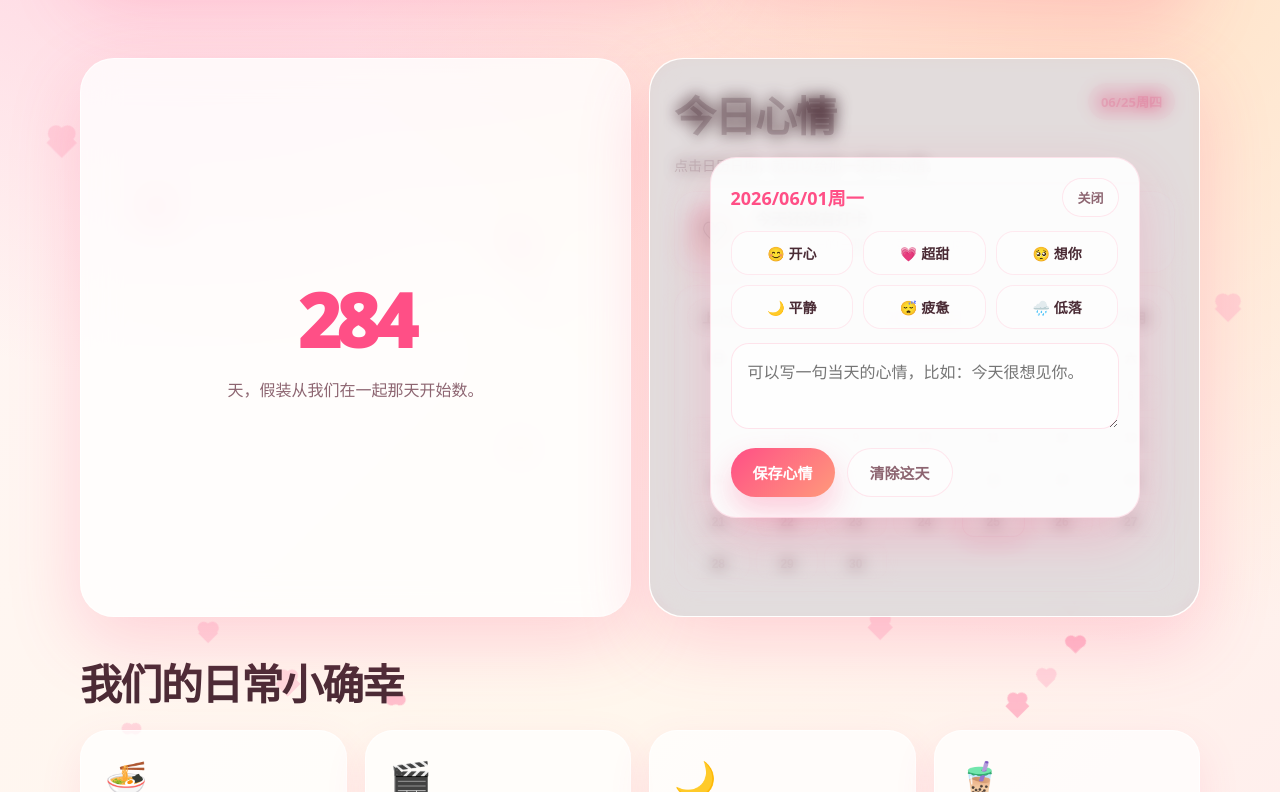
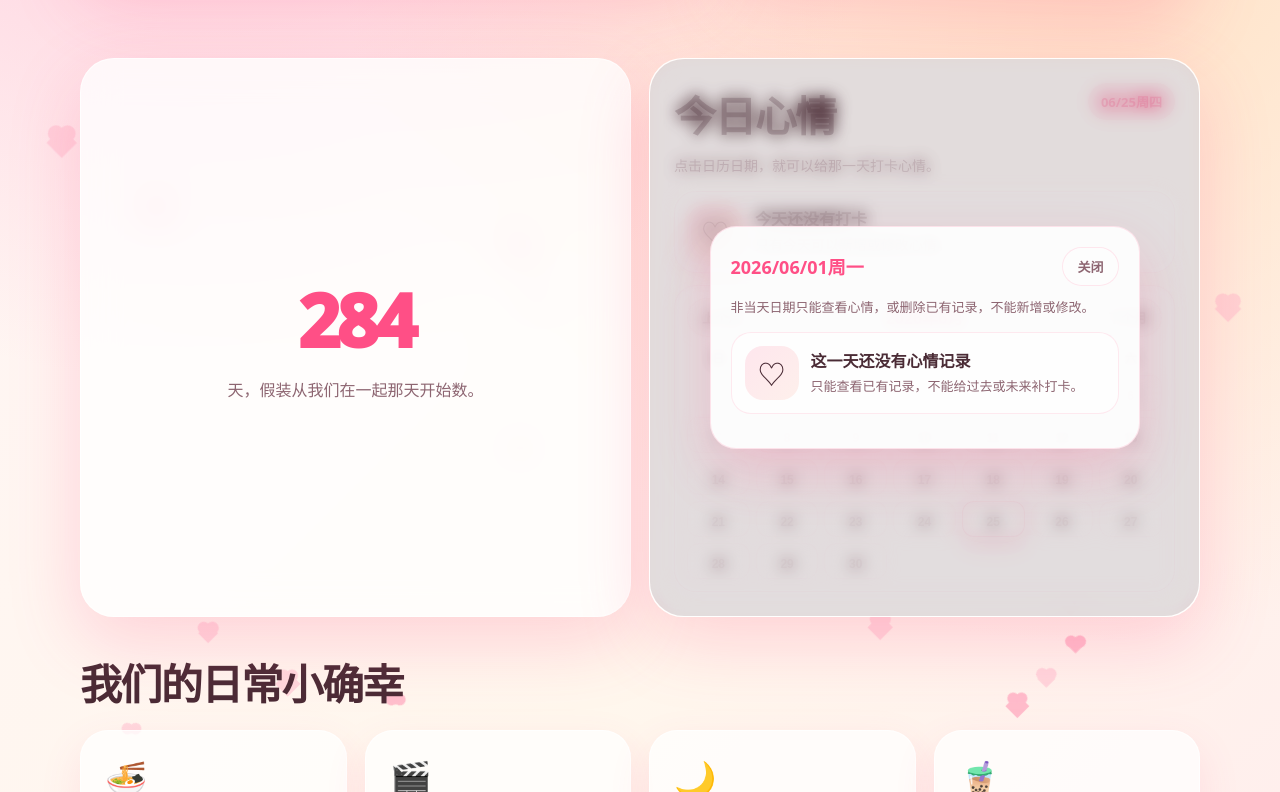
Before and after one commit to pancrasyang/love, a plain HTML site: page index.html in a window 1280 px wide. Both pictures are taken after a click on the button "这一天没有心情记录". Shown: the part 676-1468 px from the top of the page. Drawn offline with nearby package versions, Linux system fonts and the light colour scheme; no server answers.

Commit message:
Update index.html

```diff
--- a/index.html
+++ b/index.html
@@ -1,5 +1,5 @@
 <!DOCTYPE html>
-<!-- version: v10 | 恋爱计数与心情模块等高 + 删除歌单模块 -->
+<!-- version: v11 | 仅当天可心情打卡，历史日期仅查看或删除 -->
 <html lang="zh-CN">
 <head>
   <meta charset="UTF-8" />
@@ -558,6 +558,61 @@
       font-size: 18px;
     }
 
+    .mood-popover-tip {
+      margin: -4px 0 14px;
+      color: var(--muted);
+      font-size: 13px;
+      line-height: 1.7;
+    }
+
+    .mood-view-box {
+      display: none;
+      grid-template-columns: 54px 1fr;
+      gap: 12px;
+      align-items: center;
+      padding: 13px;
+      border-radius: 20px;
+      background: rgba(255, 255, 255, 0.68);
+      border: 1px solid rgba(255, 122, 162, 0.16);
+      margin-bottom: 14px;
+    }
+
+    .mood-view-box.show {
+      display: grid;
+    }
+
+    .mood-view-icon {
+      width: 54px;
+      height: 54px;
+      display: grid;
+      place-items: center;
+      border-radius: 18px;
+      background: linear-gradient(135deg, rgba(255, 122, 162, 0.18), rgba(255, 154, 123, 0.14));
+      font-size: 28px;
+    }
+
+    .mood-view-box strong {
+      display: block;
+      margin-bottom: 4px;
+    }
+
+    .mood-view-box p {
+      margin: 0;
+      color: var(--muted);
+      line-height: 1.6;
+      font-size: 13px;
+    }
+
+    .mood-popover.readonly .mood-options,
+    .mood-popover.readonly .mood-note-input,
+    .mood-popover.readonly #moodSaveButton {
+      display: none;
+    }
+
+    .mood-popover.no-record #moodDeleteButton {
+      display: none;
+    }
+
     .music-section {
       padding: clamp(26px, 4vw, 42px);
     }
@@ -1090,6 +1145,18 @@
               <button type="button" class="ghost small-button" onclick="closeMoodPopover()">关闭</button>
             </div>
 
+            <p class="mood-popover-tip" id="moodPopoverTip">
+              只有今天可以新增或修改心情，其他日期只能查看或删除已有记录。
+            </p>
+
+            <div class="mood-view-box" id="moodViewBox">
+              <div class="mood-view-icon" id="moodViewIcon">♡</div>
+              <div>
+                <strong id="moodViewText">这一天还没有心情记录</strong>
+                <p id="moodViewNote">只能查看已有记录，不能给过去或未来补打卡。</p>
+              </div>
+            </div>
+
             <div class="mood-options" id="moodOptions">
               <button type="button" class="mood-option" data-mood="happy" data-icon="😊" data-label="开心">😊 开心</button>
               <button type="button" class="mood-option" data-mood="sweet" data-icon="💗" data-label="超甜">💗 超甜</button>
@@ -1102,8 +1169,8 @@
             <textarea id="moodNoteInput" class="mood-note-input" placeholder="可以写一句当天的心情，比如：今天很想见你。"></textarea>
 
             <div class="mood-actions">
-              <button type="button" class="primary" onclick="saveSelectedMood()">保存心情</button>
-              <button type="button" class="ghost" onclick="clearSelectedMood()">清除这天</button>
+              <button type="button" id="moodSaveButton" class="primary" onclick="saveSelectedMood()">保存今日心情</button>
+              <button type="button" id="moodDeleteButton" class="ghost" onclick="clearSelectedMood()">删除记录</button>
             </div>
           </div>
         </div>
@@ -1403,6 +1470,13 @@
     const moodCalendarGrid = document.getElementById("moodCalendarGrid");
     const moodPopover = document.getElementById("moodPopover");
     const moodPopoverDate = document.getElementById("moodPopoverDate");
+    const moodPopoverTip = document.getElementById("moodPopoverTip");
+    const moodViewBox = document.getElementById("moodViewBox");
+    const moodViewIcon = document.getElementById("moodViewIcon");
+    const moodViewText = document.getElementById("moodViewText");
+    const moodViewNote = document.getElementById("moodViewNote");
+    const moodSaveButton = document.getElementById("moodSaveButton");
+    const moodDeleteButton = document.getElementById("moodDeleteButton");
 
     let selectedMood = null;
     let selectedMoodDateKey = getMoodDateKey();
@@ -1439,6 +1513,10 @@
 
     function getDateFromKey(dateKey) {
       return new Date(`${dateKey}T00:00:00`);
+    }
+
+    function isTodayMoodDate(dateKey) {
+      return dateKey === getMoodDateKey();
     }
 
     function updateMoodOptionActive() {
@@ -1462,7 +1540,7 @@
       if (!todayRecord) {
         moodTodayIcon.textContent = "♡";
         moodTodayText.textContent = "今天还没有打卡";
-        moodTodayNote.textContent = "点一下今天的日期，记录今日心情。";
+        moodTodayNote.textContent = "只有今天可以新增或修改心情。";
         return;
       }
 
@@ -1499,9 +1577,12 @@
         const record = records[dateKey];
         const mood = record ? moodMap[record.mood] : null;
         const todayClass = dateKey === todayKey ? "is-today" : "";
+        const titleText = dateKey === todayKey
+          ? "点击打卡或修改今天心情"
+          : (record ? "点击查看或删除这天心情" : "这一天没有心情记录");
 
         cells.push(`
-          <button type="button" class="mood-day ${todayClass}" onclick="openMoodPopover('${dateKey}')" title="${record ? escapeHtml(record.note || mood.label) : "点击打卡心情"}">
+          <button type="button" class="mood-day ${todayClass}" onclick="openMoodPopover('${dateKey}')" title="${escapeHtml(titleText)}">
             <span class="mood-day-icon">${mood ? mood.icon : ""}</span>
             <span class="mood-day-number">${day}</span>
           </button>
@@ -1515,10 +1596,12 @@
       const records = getMoodRecords();
       const record = records[dateKey];
       const date = getDateFromKey(dateKey);
+      const canEdit = isTodayMoodDate(dateKey);
+      const mood = record ? moodMap[record.mood] : null;
 
       selectedMoodDateKey = dateKey;
-      selectedMood = record ? record.mood : null;
-      moodNoteInput.value = record ? record.note || "" : "";
+      selectedMood = canEdit && record ? record.mood : null;
+      moodNoteInput.value = canEdit && record ? record.note || "" : "";
 
       moodPopoverDate.textContent = new Intl.DateTimeFormat("zh-CN", {
         year: "numeric",
@@ -1527,6 +1610,31 @@
         weekday: "short"
       }).format(date);
 
+      moodPopover.classList.toggle("readonly", !canEdit);
+      moodPopover.classList.toggle("no-record", !record);
+
+      if (canEdit) {
+        moodPopoverTip.textContent = "今天可以新增或修改心情。";
+        moodViewBox.classList.remove("show");
+        moodSaveButton.textContent = record ? "更新今日心情" : "保存今日心情";
+        moodDeleteButton.textContent = "删除今天记录";
+      } else {
+        moodPopoverTip.textContent = "非当天日期只能查看心情，或删除已有记录，不能新增或修改。";
+        moodViewBox.classList.add("show");
+
+        if (record && mood) {
+          moodViewIcon.textContent = mood.icon;
+          moodViewText.textContent = `这一天是「${mood.label}」`;
+          moodViewNote.textContent = record.note || "这一天有心情记录，但没有备注。";
+        } else {
+          moodViewIcon.textContent = "♡";
+          moodViewText.textContent = "这一天还没有心情记录";
+          moodViewNote.textContent = "只能查看已有记录，不能给过去或未来补打卡。";
+        }
+
+        moodDeleteButton.textContent = "删除这天记录";
+      }
+
       updateMoodOptionActive();
       moodPopover.classList.add("show");
       moodPopover.setAttribute("aria-hidden", "false");
@@ -1539,6 +1647,8 @@
 
     moodOptions.forEach((button) => {
       button.addEventListener("click", () => {
+        if (!isTodayMoodDate(selectedMoodDateKey)) return;
+
         selectedMood = button.dataset.mood;
         updateMoodOptionActive();
       });
@@ -1546,6 +1656,11 @@
 
     function saveSelectedMood() {
       if (!selectedMoodDateKey) return;
+
+      if (!isTodayMoodDate(selectedMoodDateKey)) {
+        alert("只能给今天打卡或修改今天的心情。");
+        return;
+      }
 
       if (!selectedMood) {
         alert("请先选择一个心情。");
@@ -1571,6 +1686,12 @@
       if (!selectedMoodDateKey) return;
 
       const records = getMoodRecords();
+
+      if (!records[selectedMoodDateKey]) {
+        closeMoodPopover();
+        return;
+      }
+
       delete records[selectedMoodDateKey];
       setMoodRecords(records);
 
```
